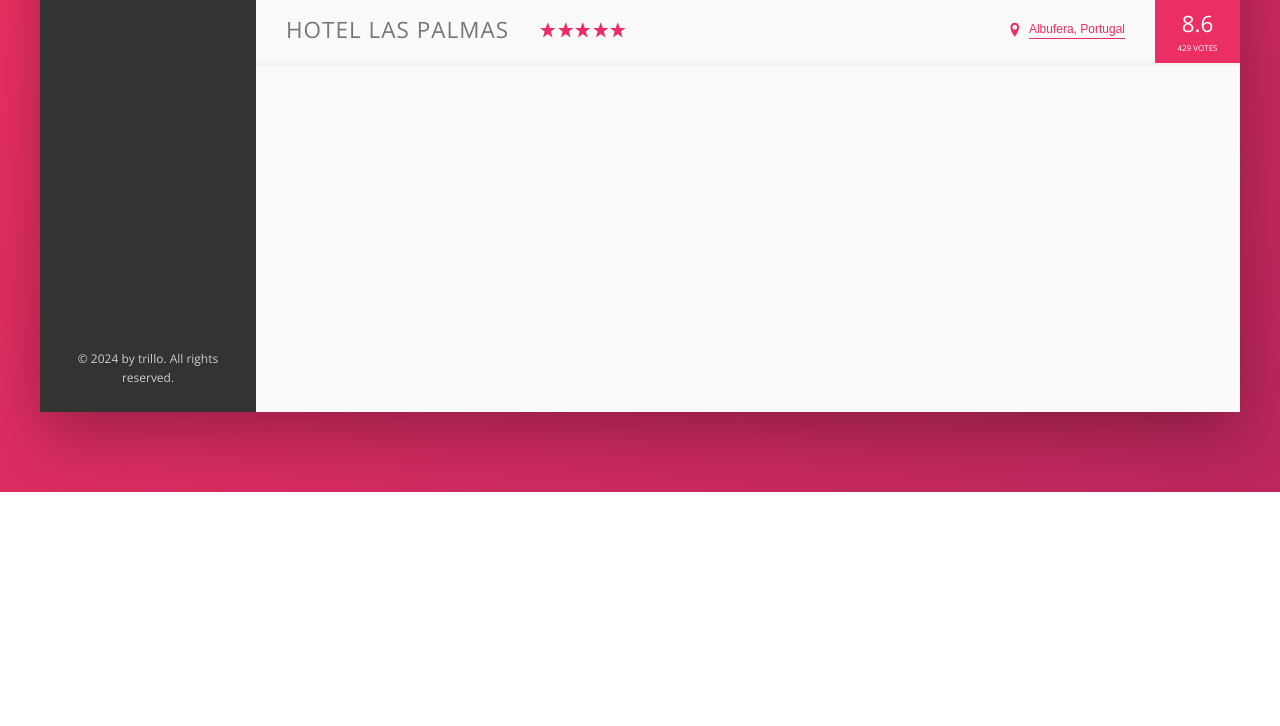
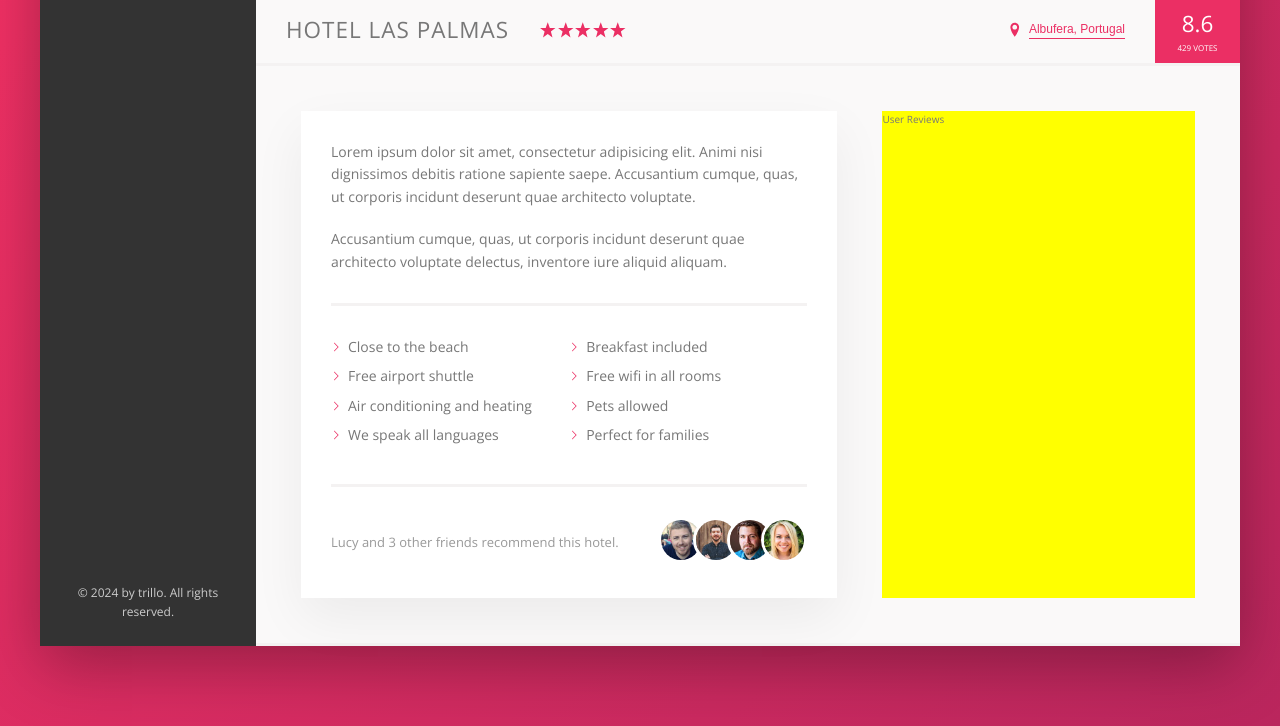
Before and after one commit to codeme254/trillo, a website: page index.html in a window 1280 px wide. Shown: the part 538-1264 px from the top of the page. Before the commit the page ends 1030 px from the top, so only its background shows below. Drawn offline with nearby package versions, Linux system fonts and the light colour scheme.

Commit message:
build the description section

```diff
--- a/img/text.txt
+++ b/img/text.txt
@@ -1,8 +1,6 @@
 DESCRIPTION TEXT
 
-Lorem ipsum dolor sit amet, consectetur adipisicing elit. Animi nisi dignissimos debitis ratione sapiente saepe. Accusantium cumque, quas, ut corporis incidunt deserunt quae architecto voluptate.
 
-Accusantium cumque, quas, ut corporis incidunt deserunt quae architecto voluptate delectus, inventore iure aliquid aliquam.
 
 
 
--- a/index.html
+++ b/index.html
@@ -145,6 +145,59 @@
               <div class="overview__rating-count">429 votes</div>
             </div>
           </div>
+
+          <div class="detail">
+            <div class="description">
+              <p class="paragraph">
+                Lorem ipsum dolor sit amet, consectetur adipisicing elit. Animi
+                nisi dignissimos debitis ratione sapiente saepe. Accusantium
+                cumque, quas, ut corporis incidunt deserunt quae architecto
+                voluptate.
+              </p>
+              <p class="paragraph">
+                Accusantium cumque, quas, ut corporis incidunt deserunt quae
+                architecto voluptate delectus, inventore iure aliquid aliquam.
+              </p>
+              <ul class="list">
+                <li class="list__item">Close to the beach</li>
+                <li class="list__item">Breakfast included</li>
+                <li class="list__item">Free airport shuttle</li>
+                <li class="list__item">Free wifi in all rooms</li>
+                <li class="list__item">Air conditioning and heating</li>
+                <li class="list__item">Pets allowed</li>
+                <li class="list__item">We speak all languages</li>
+                <li class="list__item">Perfect for families</li>
+              </ul>
+              <div class="recommend">
+                <p class="recommend__count">
+                  Lucy and 3 other friends recommend this hotel.
+                </p>
+                <div class="recommend__friends">
+                  <img
+                    src="img/user-3.jpg"
+                    alt="friend 3"
+                    class="recommend__photo"
+                  />
+                  <img
+                    src="img/user-4.jpg"
+                    alt="friend 4"
+                    class="recommend__photo"
+                  />
+                  <img
+                    src="img/user-5.jpg"
+                    alt="friend 5"
+                    class="recommend__photo"
+                  />
+                  <img
+                    src="img/user-6.jpg"
+                    alt="friend 6"
+                    class="recommend__photo"
+                  />
+                </div>
+              </div>
+            </div>
+            <div class="user-reviews">User Reviews</div>
+          </div>
         </main>
       </div>
     </div>
--- a/sass/_base.scss
+++ b/sass/_base.scss
@@ -30,6 +30,9 @@ Grey dark 3: #999
   --color-grey-dark-3: #999;
 
   --shadow-dark: 0 2rem 6rem rgba(0, 0, 0, 0.3);
+  --shadow-light: 0 2rem 5rem rgba(0, 0, 0, 0.06);
+
+  --line: 3px solid var(--color-grey-light-2);
 }
 
 *,
--- a/sass/_components.scss
+++ b/sass/_components.scss
@@ -293,3 +293,74 @@
     box-shadow: none;
   }
 }
+
+//////////////////////////////////
+/// Paragraph
+.paragraph:not(:last-of-type) {
+  margin-bottom: 2rem;
+}
+
+//////////////////////////////////
+/// List
+.list {
+  list-style: none;
+  margin: 3rem 0;
+  padding: 3rem 0;
+  border-top: var(--line);
+  border-bottom: var(--line);
+
+  display: flex;
+  flex-wrap: wrap;
+
+  &__item {
+    flex: 0 0 50%;
+    margin-bottom: 0.7rem;
+
+    &::before {
+      content: "";
+      display: inline-block;
+      height: 1rem;
+      width: 1rem;
+      margin-right: 0.7rem;
+
+      // older browsers
+      //background-image: url(../img/chevron-thin-right.svg);
+      //background-size: cover;
+
+      // modern browsers
+      background-color: var(--color-primary);
+      -webkit-mask-image: url(../img/chevron-thin-right.svg);
+      -webkit-mask-size: cover;
+      mask-image: url(../img/chevron-thin-right.svg);
+      mask-size: cover;
+    }
+  }
+}
+
+//////////////////////////////////
+/// Recommend
+.recommend {
+  font-size: 1.3rem;
+  color: var(--color-grey-dark-3);
+  display: flex;
+  align-items: center;
+
+  &__count {
+    margin-right: auto;
+  }
+
+  &__friends {
+  }
+
+  &__photo {
+    box-sizing: content-box;
+    height: 4rem;
+    width: 4rem;
+    border-radius: 50%;
+    border: 3px solid #fff;
+
+    &:not(:last-child) {
+      margin-right: -1.5rem;
+    }
+  }
+}
--- a/sass/_layout.scss
+++ b/sass/_layout.scss
@@ -30,5 +30,25 @@
 
 .hotel-view {
   flex: 1;
-  height: 80rem;
 }
+
+.detail {
+  display: flex;
+  padding: 4.5rem;
+  background-color: var(--color-grey-light-1);
+  border-bottom: var(--line);
+}
+
+.description {
+  background-color: #fff;
+  box-shadow: var(--shadow-light);
+  padding: 3rem;
+  flex: 0 0 60%;
+  margin-right: 4.5rem;
+  font-size: 1.4rem;
+}
+
+.user-reviews {
+  background-color: yellow;
+  flex: 1;
+}
```
Also changed, not shown: README.md (added), css/style.css.
